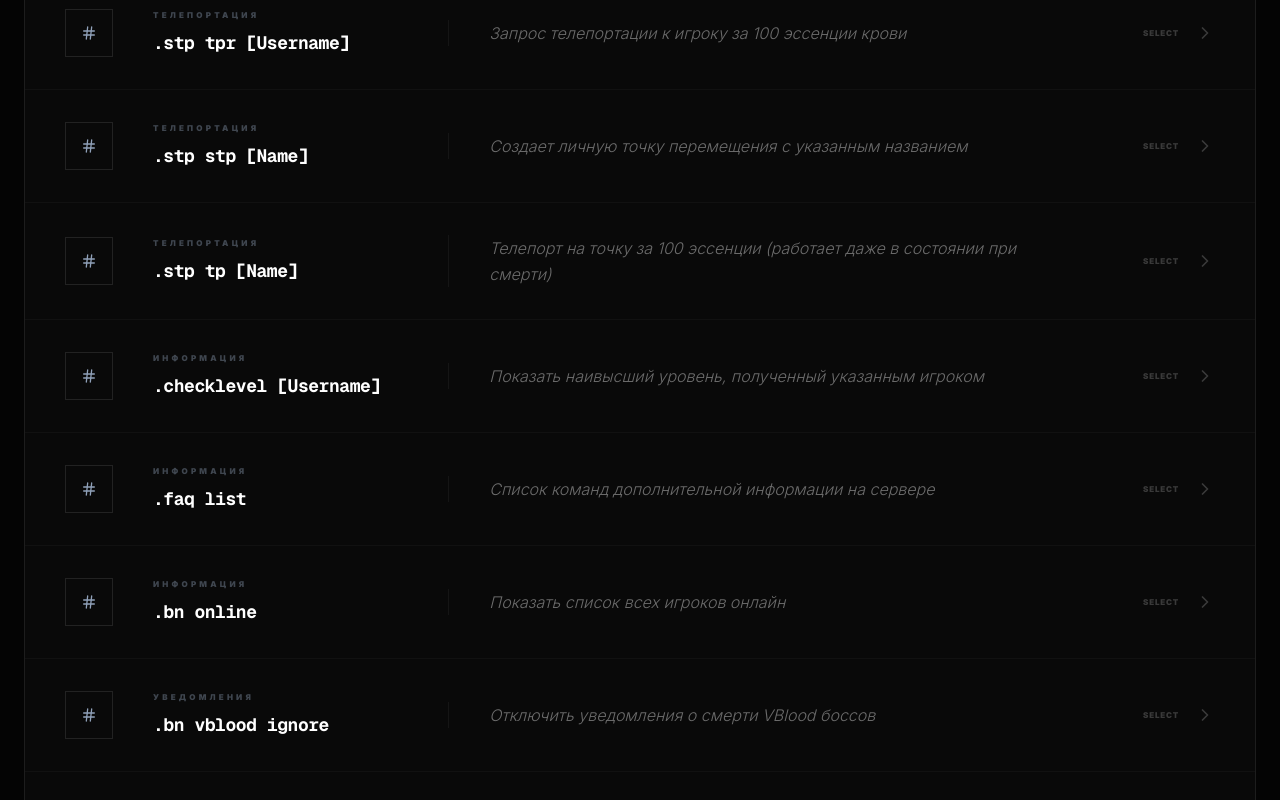
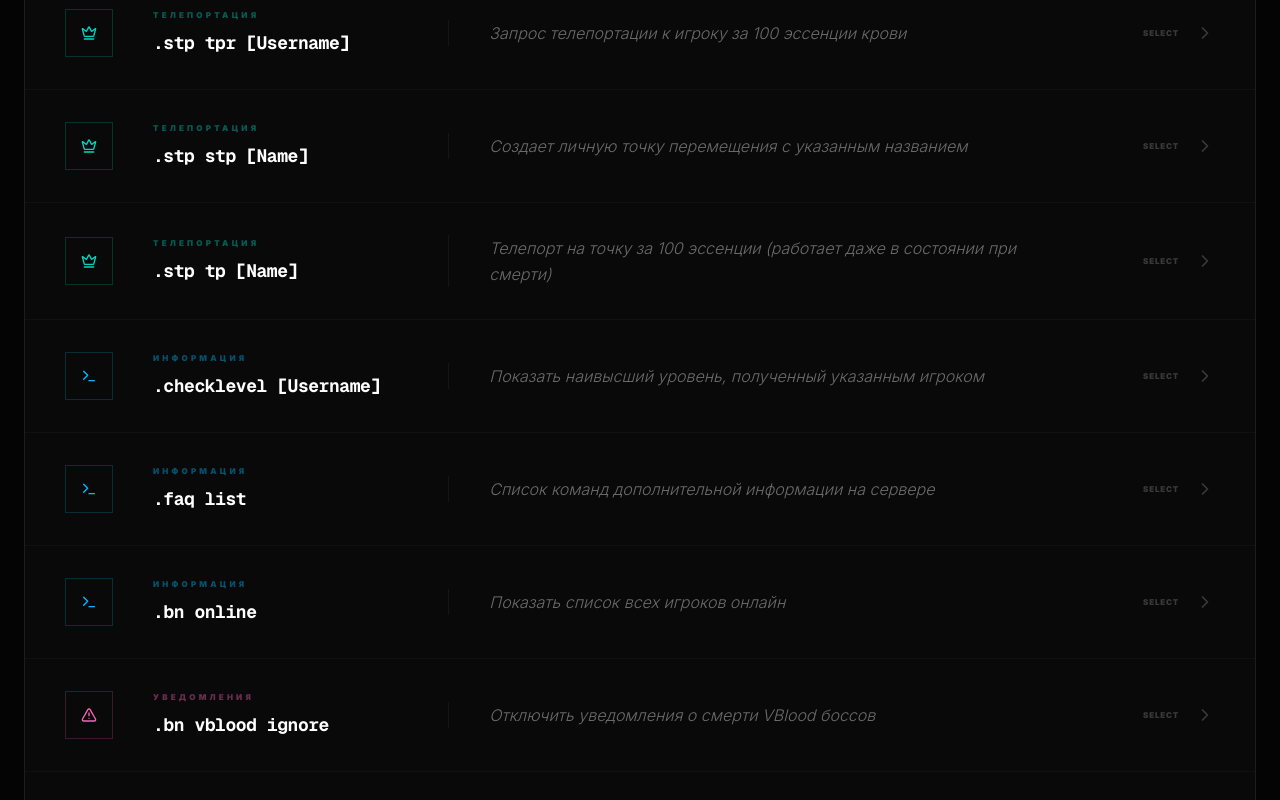
Before and after one commit to Evools/v-rising-mod, a Next.js app: page /commands in a window 1280 px wide. Shown: the part 7620-8420 px from the top of the page. Built offline with nearby package versions, Linux system fonts and the light colour scheme.

Commit message:
feat: добавить стили и иконки для новых групп команд: Телепортация, Информация и Уведомления

```diff
--- a/app/commands/page.tsx
+++ b/app/commands/page.tsx
@@ -79,6 +79,21 @@ const getGroupStyle = (group: string) => {
       color: "text-purple-400",
       border: "border-purple-400/20",
       icon: <Globe className="w-4 h-4" />,
+    },
+    Телепортация: {
+      color: "text-teal-400",
+      border: "border-teal-400/20",
+      icon: <Crown className="w-4 h-4" />,
+    },
+    Информация: {
+      color: "text-sky-400",
+      border: "border-sky-400/20",
+      icon: <Terminal className="w-4 h-4" />,
+    },
+    Уведомления: {
+      color: "text-pink-400",
+      border: "border-pink-400/20",
+      icon: <AlertTriangle className="w-4 h-4" />,
     },
   };
   return (
```
